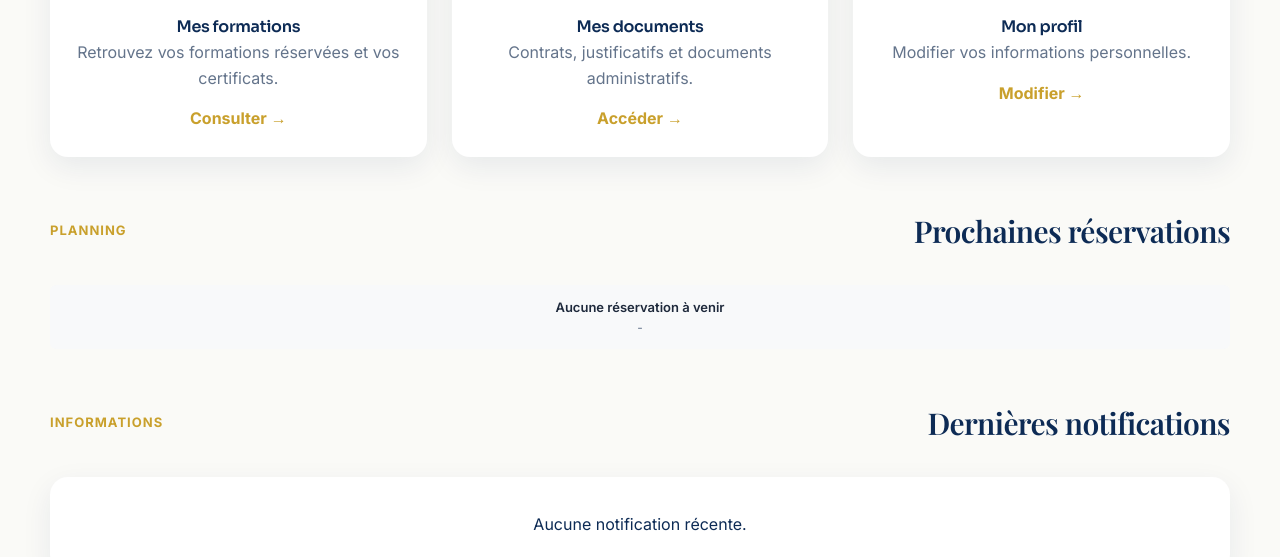
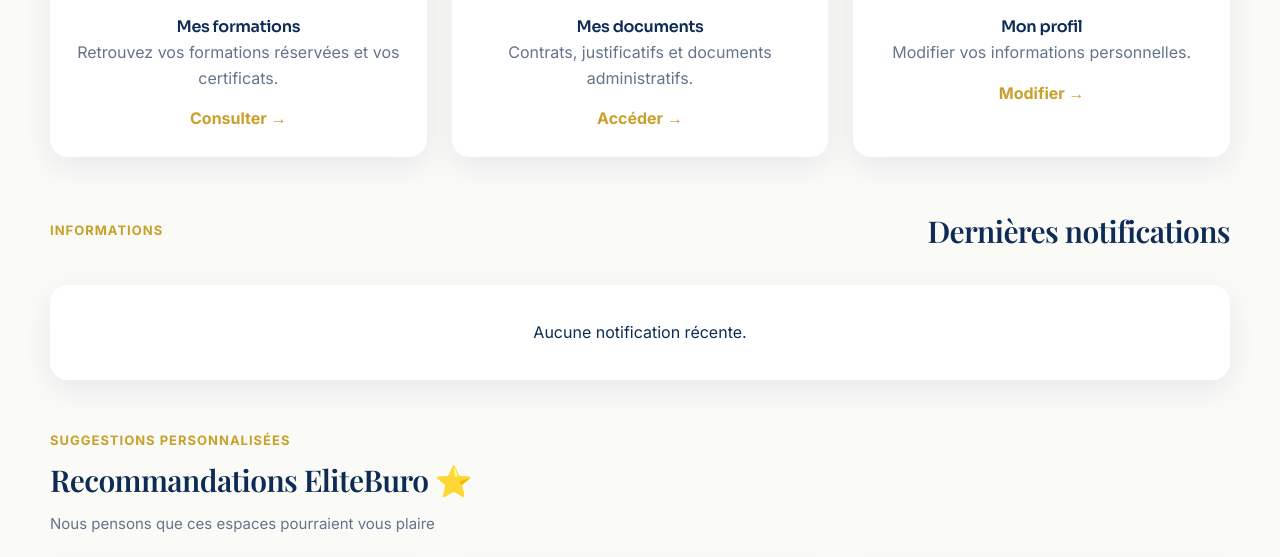
Before and after one commit to Estherkouao/elite-buro, a Django app: page /accounts/dashboard/ in a window 1280 px wide. Shown: the part 1589-2146 px from the top of the page. Run offline with Django 5.2, Linux system fonts and the light colour scheme; a user stored in the database is signed in; data comes from the database, SQL or seed files in the repository; both versions use the stored data as it was after the commit; data that the repository does not hold is empty; some libraries are stand-ins or nearby versions.

Commit message:
first commit

```diff
--- a/templates/dashboard/dashboard.html
+++ b/templates/dashboard/dashboard.html
@@ -153,42 +153,6 @@
           </div>
       </section>
 
-      <!-- ===== PROCHAINES RÉSERVATIONS ===== -->
-      <section class="member-section">
-          <div class="section-header">
-              <span class="section-subtitle">Planning</span>
-              <h2>Prochaines réservations</h2>
-          </div>
-
-          <div class="upcoming-list">
-              {% for u in upcoming_reservations %}
-              <div class="upcoming-item">
-                  <div class="upcoming-date">
-                      <span class="day">{{ u.date_debut|date:"d" }}</span>
-                      <span class="month">{{ u.date_debut|date:"M" }}</span>
-                  </div>
-                  <div class="upcoming-info">
-                      <p class="upcoming-space">{{ u.espace.nom|default:'Espace' }}</p>
-                      <p class="upcoming-duration">
-                        {% if u.date_debut != u.date_fin %}
-                          {{ u.date_debut|date:"d/m" }} - {{ u.date_fin|date:"d/m" }}
-                        {% else %}
-                          {{ u.date_debut|date:"d/m/Y" }}
-                        {% endif %}
-                      </p>
-                  </div>
-                  <a class="btn-small" href="{% url 'reservation:detail' u.id %}">Détails</a>
-              </div>
-              {% empty %}
-              <div class="upcoming-item">
-                  <div class="upcoming-info" style="text-align:center; width:100%;">
-                      <p class="upcoming-space">Aucune réservation à venir</p>
-                      <p class="upcoming-duration">-</p>
-                  </div>
-              </div>
-              {% endfor %}
-          </div>
-      </section>
 
       <!-- ===== NOTIFICATIONS ===== -->
       <section class="member-section">
```
Also changed, not shown: db.sqlite3.
